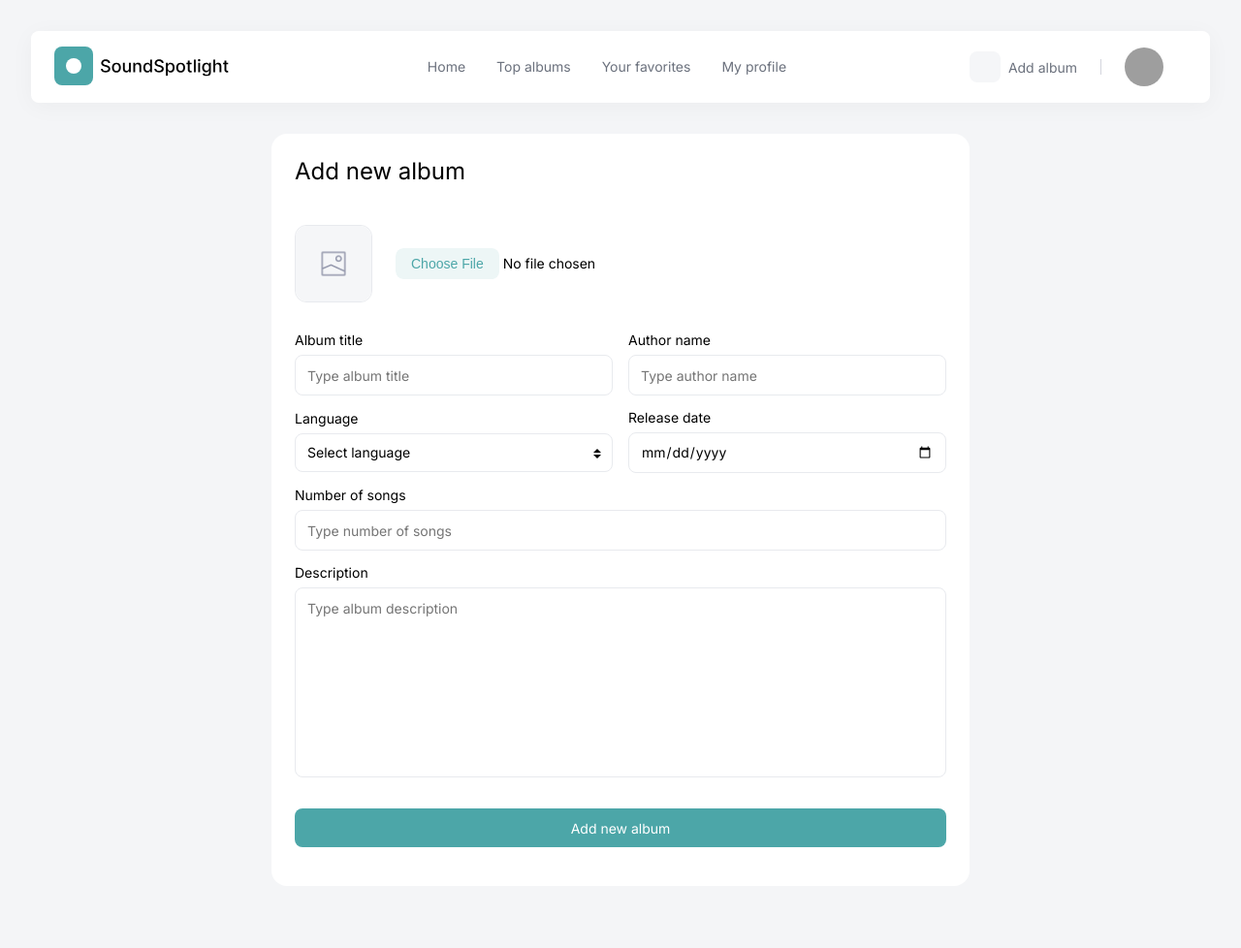
After one commit to bart-simpson09/soundspotlight, a PHP site: page /public/views/addAlbum.php in a window 1280 px wide. The commit adds this page. Shown: the whole page at 97% size. Run offline with PHP 8.4, Linux system fonts and the light colour scheme; the template is opened without the code that fills it, so the values that code supplies are empty; some libraries are stand-ins or nearby versions; grey boxes are pictures that could not be loaded.

Commit message:
uploaded cover preview added

```diff
--- a/Routing.php
+++ b/Routing.php
@@ -2,6 +2,7 @@
 
 require_once 'src/controllers/SecurityController.php';
 require_once 'src/controllers/DashboardController.php';
+require_once 'src/controllers/AddAlbumController.php';
 
 class Router
 {
--- a/index.php
+++ b/index.php
@@ -8,6 +8,7 @@ $path = parse_url($path, PHP_URL_PATH);
 Router::get('', 'SecurityController');
 Router::get('register', 'SecurityController');
 Router::get('dashboard', 'DashboardController');
+Router::get('addAlbum', 'AddAlbumController');
 
 Router::post('login', 'SecurityController');
 Router::post('logout', 'SecurityController');
--- a/public/css/components.css
+++ b/public/css/components.css
@@ -77,6 +77,8 @@ nav {
     border-radius: 8px;
     font-size: 14px;
     white-space: nowrap;
+    cursor: pointer;
+    line-height: 16px;
 }
 
 .buttonSecondary:hover {
@@ -179,6 +181,32 @@ textarea:focus {
 
 .inputArea textarea {
     width: -webkit-fill-available;
+}
+
+input::file-selector-button {
+    background-color: var(--color-teal-10);
+    color: var(--text-primary-teal);
+    padding: 8px 16px;
+    border-radius: 8px;
+    font-size: 14px;
+    white-space: nowrap;
+    cursor: pointer;
+    line-height: 16px;
+    border: none;
+}
+
+input::file-selector-button:hover {
+    background-color: var(--color-teal-20);
+}
+
+#albumCoverInput {
+    padding: 0;
+    border: none;
+    font-size: unset;
+    background-color: unset;
+    resize: unset;
+    min-height: unset;
+    width: 100%;
 }
 
 /* Component SELECT */
--- a/public/css/global.css
+++ b/public/css/global.css
@@ -218,6 +218,10 @@ body {
     cursor: pointer;
 }
 
+#uploadedCoverPreview {
+    border: 1px solid var(--color-grey-30);
+}
+
 /* ADMIN CONSOLE */
 
 .pendingDivider {
--- a/public/js/scripts.js
+++ b/public/js/scripts.js
@@ -71,3 +71,17 @@ function openModal(modalID) {
 function handleRate(rate, album) {
     console.log(rate)
 }
+
+const uploadCoverInput = document.querySelector("#albumCoverInput");
+const previewUploadedCover = () => {
+    const file = uploadCoverInput.files;
+    if (file) {
+        const fileReader = new FileReader();
+        const preview = document.getElementById('uploadedCoverPreview');
+        fileReader.onload = function (event) {
+            preview.setAttribute('src', event.target.result);
+        }
+        fileReader.readAsDataURL(file[0]);
+    }
+}
+uploadCoverInput.addEventListener("change", previewUploadedCover);
--- /dev/null
+++ b/public/views/addAlbum.php
@@ -0,0 +1,121 @@
+<!DOCTYPE html>
+<html lang="en">
+
+<head>
+    <meta charset="UTF-8">
+    <meta name="viewport" content="width=device-width, initial-scale=1.0">
+
+    <link rel="preconnect" href="https://fonts.googleapis.com">
+    <link rel="preconnect" href="https://fonts.gstatic.com" crossorigin>
+    <link href="https://fonts.googleapis.com/css2?family=Inter:slnt,wght@-10..0,100..900&display=swap" rel="stylesheet">
+    <link rel="stylesheet" href="https://cdn.jsdelivr.net/gh/iconoir-icons/iconoir@main/css/iconoir.css"/>
+
+    <link rel="stylesheet" type="text/css" href="public/css/reset.css">
+    <link rel="stylesheet" type="text/css" href="public/css/fonts.css">
+    <link rel="stylesheet" type="text/css" href="public/css/colors.css">
+    <link rel="stylesheet" type="text/css" href="public/css/flex.css">
+    <link rel="stylesheet" type="text/css" href="public/css/global.css">
+    <link rel="stylesheet" type="text/css" href="public/css/components.css">
+    <link rel="stylesheet" type="text/css" href="public/css/responsive.css">
+
+    <script src="public/js/scripts.js" defer></script>
+
+    <title>Add album</title>
+</head>
+
+<body>
+<nav>
+    <a href="/"><img src="/public/assets/logo.svg" alt="SoundSpotlight Logo"></a>
+    <div class="menuArea flexRow">
+        <div class="menuOptions flexRow columnGap32">
+            <a href="dashboard">Home</a>
+            <a href="topAlbums">Top albums</a>
+            <a href="yourFavorite">Your favorites</a>
+            <a href="myProfile">My profile</a>
+            <?php if ($isAdmin == "admin"): ?>
+                <a href="">Admin console</a>
+            <?php endif; ?>
+        </div>
+        <div class="userSide flexRow columnGap24">
+            <button class="flexRow columnGap8">
+                <span class="iconBox flexCenter"><i class="iconoir-music-double-note"></i></span>
+                <a href="addAlbum">Add album</a>
+            </button>
+            <span class="menuDivider"></span>
+            <form class="userInfo flexRow columnGap16" action="logout" method="POST">
+                <div class="profile flexRow columnGap8">
+                    <img class="standardAvatar" src="/public/assets/imgs/avatars/<?= $avatar ?>"
+                         alt="<?= $firstName . ' ' . $lastName . ' avatar' ?>">
+                    <p class="fontMedium"><?= $firstName . ' ' . $lastName ?></p>
+                </div>
+                <button class="flexRow" type="submit">
+                    <i class="iconoir-log-out" style="font-size: 24px; color: #70758F;"></i>
+                </button>
+            </form>
+        </div>
+    </div>
+
+    <div class="hamburgerMenu">
+        <span class="hamburgerBar"></span>
+        <span class="hamburgerBar"></span>
+        <span class="hamburgerBar"></span>
+    </div>
+</nav>
+
+<div class="globalPageContainer flexColumn rowGap32 narrowPageContainer">
+    <h1>Add new album</h1>
+    <form action="" class="flexColumn rowGap32">
+        <div class="flexRow columnGap24">
+            <img id="uploadedCoverPreview" class="myProfileAvatar" src="/public/assets/imgs/covers/default-cover.png"
+                 alt="">
+            <input type="file" id="albumCoverInput" name="albumCover" accept="image/png, image/jpeg">
+        </div>
+        <div class="flexColumn rowGap16">
+            <div class="flexRow columnGap16 rowGap16 mobileWrapped">
+                <div class="inputArea flexColumn rowGap8">
+                    <label for="albumTitle">Album title</label>
+                    <input type="text" name="" id="albumTitle" placeholder="Type album title">
+                </div>
+                <div class="inputArea flexColumn rowGap8">
+                    <label for="authorName">Author name</label>
+                    <input type="text" name="" id="authorName" placeholder="Type author name">
+                </div>
+            </div>
+            <div class="flexRow columnGap16 rowGap16 mobileWrapped">
+                <div class="inputArea flexColumn rowGap8">
+                    <label for="language">Language</label>
+                    <div class="customSelect">
+                        <select id="language">
+                            <option value="" disabled="disabled" selected="true">Select language</option>
+                            <option value="">English</option>
+                            <option value="">Spanish</option>
+                            <option value="">French</option>
+                            <option value="">Standard Arabic</option>
+                            <option value="">Polish</option>
+                            <option value="">Portuguese</option>
+                            <option value="">Russian</option>
+                            <option value="">German</option>
+                        </select>
+                    </div>
+                </div>
+                <div class="inputArea flexColumn rowGap8">
+                    <label for="releaseDate">Release date</label>
+                    <input type="date" name="" id="releaseDate">
+                </div>
+            </div>
+            <div class="inputArea flexColumn rowGap8">
+                <label for="songsNumber">Number of songs</label>
+                <input type="number" name="" id="songsNumber" placeholder="Type number of songs">
+            </div>
+            <div class="inputArea flexColumn rowGap8">
+                <label for="description">Description</label>
+                <textarea name="" id="description" cols="30" rows="10"
+                          placeholder="Type album description"></textarea>
+            </div>
+        </div>
+        <button class="buttonPrimary">Add new album</button>
+    </form>
+</div>
+</body>
+
+</html>
```
Also changed, not shown: public/views/addAlbum.html (deleted, +0 -117 lines), public/views/dashboard.php (+4 -4 lines), src/controllers/AddAlbumController.php (added, +51 -0 lines).
